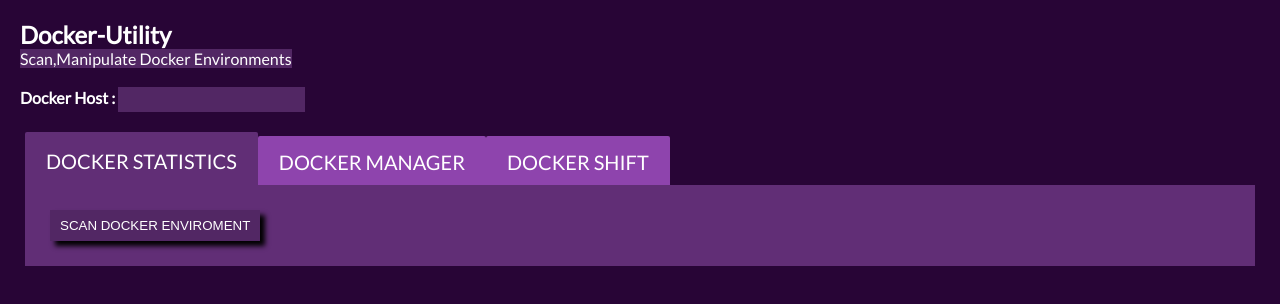
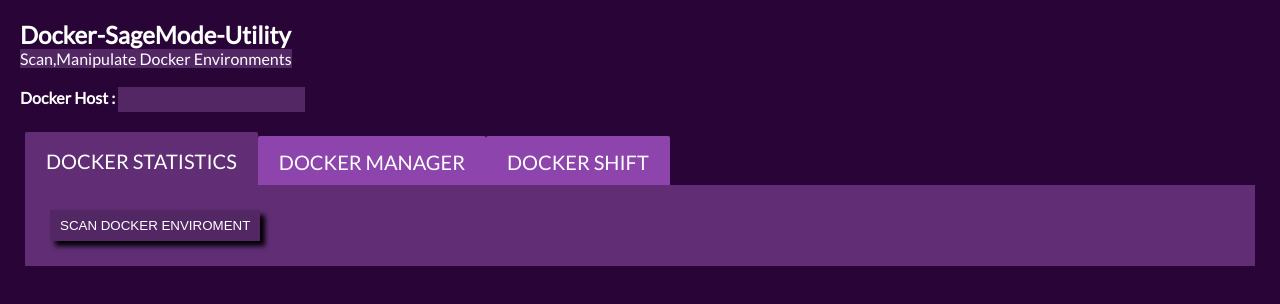
Before and after one commit to frostarun/docker_utility, an Electron app: page main.html in a window 1280 px wide. Drawn offline with Linux system fonts and the light colour scheme.

Commit message:
Tool Name Update

```diff
--- a/main.html
+++ b/main.html
@@ -3,7 +3,7 @@
 
 <head>
     <meta charset="UTF-8">
-    <title>Docker Utility</title>
+    <title>Docker SageMode Utility</title>
     <script src='assets/js/jquery-2.1.3.js'></script>
     <script src="assets/js/angular-1.6.9.js"></script>
     <script src="assets/js/angular-animate-1.4.0.js"></script>
@@ -19,7 +19,7 @@
 </head>
 
 <body>
-    <h2>Docker-Utility</h2>
+    <h2>Docker-SageMode-Utility</h2>
     <!-- <span>By Arun Kumar</span> -->
     <span style="background-color: #522764">Scan,Manipulate Docker Environments</span><br><br>
     <B>Docker Host :</B>
--- a/package.json
+++ b/package.json
@@ -1,6 +1,6 @@
 {
   "name": "docker_utility",
-  "productName": "Docker Utility",
+  "productName": "Docker SageMode Utility",
   "author": "Arun Kumar GR | frostarun@gmail.com",
   "version": "0.1.0",
   "main": "docker_utility.js",
@@ -10,6 +10,6 @@
     "electron-packager": "^12.1.0"
   },
   "scripts": {
-    "package-win": "electron-packager . docker_utility --overwrite --asar=true --platform=win32 --arch=ia32 --icon=assets/icons/win/icon.ico --prune=true --out=release-builds --version-string.CompanyName=CE --version-string.FileDescription=CE --version-string.ProductName=\"Docker Utility\""
+    "package-win": "electron-packager . docker_utility --overwrite --asar=true --platform=win32 --arch=ia32 --icon=assets/icons/win/icon.ico --prune=true --out=release-builds --version-string.CompanyName=CE --version-string.FileDescription=CE --version-string.ProductName=\"Docker SageMode Utility\""
   }
 }
```
Also changed, not shown: ScreenShots/screen1.JPG, ScreenShots/screen2.JPG.
